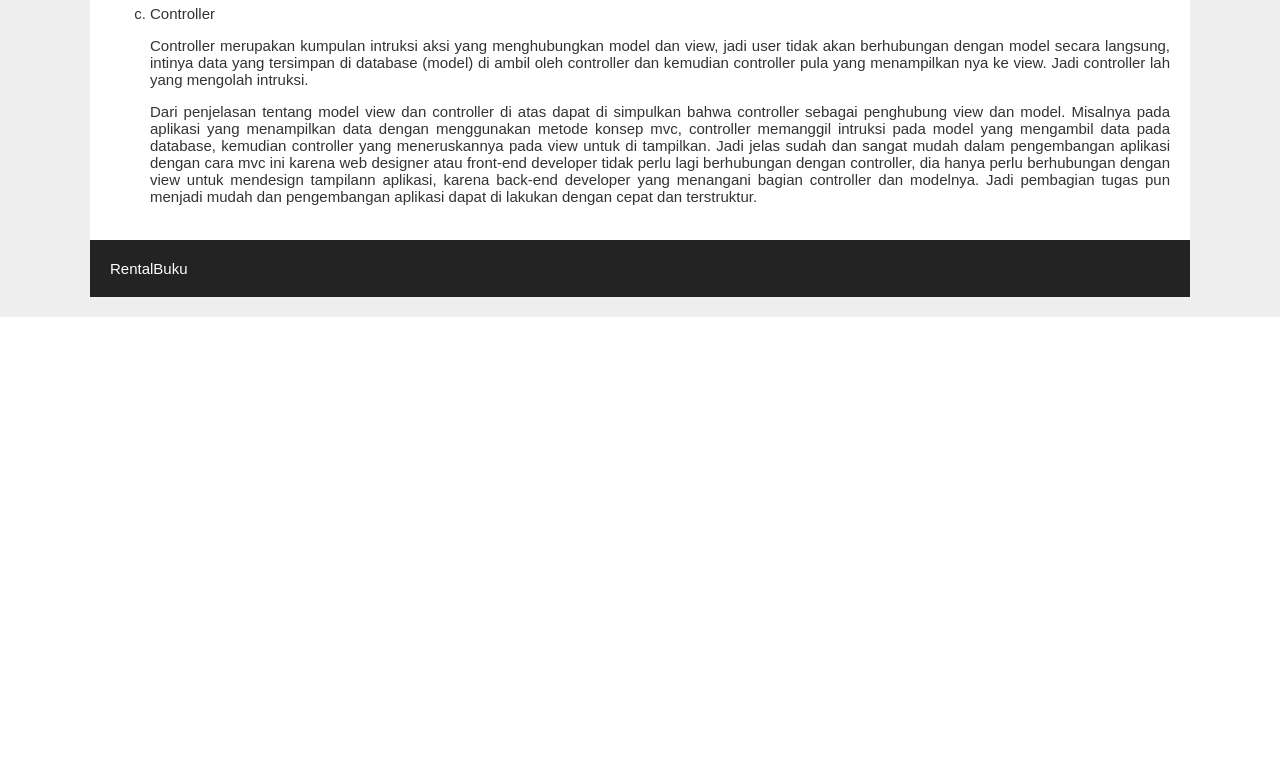
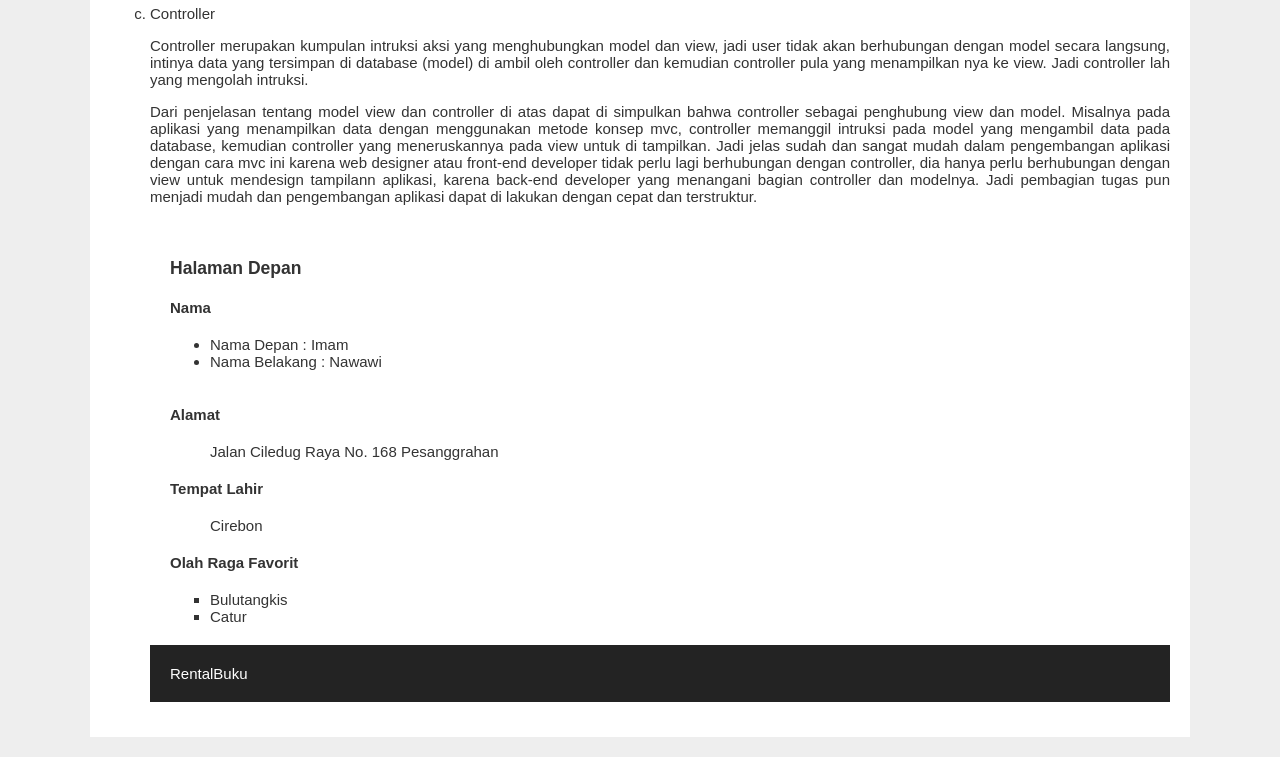
Before and after one commit to Vilayudha/pustaka-booking, a CodeIgniter app: page /vila/index.php/web in a window 1280 px wide. Shown: the part 577-1334 px from the top of the page. Before the commit the page ends 894 px from the top, so only its background shows below. Run offline with CodeIgniter, Linux system fonts and the light colour scheme.

Commit message:
menambah about

```diff
--- a/application/controllers/Web.php
+++ b/application/controllers/Web.php
@@ -10,6 +10,16 @@ class Web extends CI_Controller{
 
     public function index(){
         $data['judul'] = "Halaman Depan";
+        $this->load->view('v_header',$data);
         $this->load->view('v_index',$data);
+        $this->load->view('v_footer' ,$data);
     }
+
+    public function about(){
+        $data['judul'] = "Halaman About";
+        $this->load->view('v_header',$data);
+        $this->load->view('v_about' ,$data);
+        $this->load->view('v_footer' ,$data);
+    }
+
 }
--- /dev/null
+++ b/application/views/v_footer.php
@@ -0,0 +1,6 @@
+        <footer>
+            <a href="http://www.RentalBuku.com">RentalBuku</a>
+        </footer>
+    </div>
+</body>
+</html>
--- /dev/null
+++ b/application/views/v_header.php
@@ -0,0 +1,27 @@
+<!DOCTYPE html>
+<html>
+<head>
+    <meta charset="utf-8">
+    <title>Web Prog II | Merancang Template sederhana dengan
+codeigniter</title>
+    <link rel="stylesheet" type="text/css" href="<?php echo
+base_url() ?>assets/css/stylebuku.css">
+</head>
+<body>
+    <div id="wrapper">
+        <header>
+            <hgroup>
+                <h1>RentalBuku.net</h1>
+                <h3>Membuat Template Sederhana dengan
+CodeIgniter</h3>
+            </hgroup>
+            <nav>
+                <ul>
+                    <li><a href="<?php echo
+base_url().'index.php/web' ?>">Home</a></li>
+                    <li><a href="<?php echo
+base_url().'index.php/web/about' ?>">About</a></li>
+                </ul>
+            </nav>
+            <div class="clear"></div>
+        </header>
--- a/application/views/v_index.php
+++ b/application/views/v_index.php
@@ -1,27 +1,3 @@
-<!DOCTYPE html>
-<html>
-<head>
-    <meta charset="utf-8">
-    <title>Web Prog II | Merancang Template sederhana dengan codeigniter</title>
-    <link rel="stylesheet" type="text/css" href="<?php echo base_url() ?>assets/css/stylebuku.css">
-</head>
-<body>
-    <div id="wrapper">
-        <header>
-            <hgroup>
-                <h1>RentalBuku.net</h1>
-                <h3>Membuat Template Sederhana dengan CodeIgniter</h3>
-            </hgroup>
-            <nav>
-                <ul>
-                    <li><a href="<?php echo
-base_url().'index.php/web' ?>">Home</a></li>
-                    <li><a href="<?php echo
-base_url().'index.php/web/about' ?>">About</a></li>
-                </ul>
-            </nav>
-            <div class="clear"></div>
-        </header>
 <section>
             <h1><?php echo $judul ?></h1>
             <p align='justify'>Pada pengertian codeigniter di atas
@@ -71,10 +47,27 @@ mendesign tampilann aplikasi, karena back-end developer yang
 menangani bagian controller dan modelnya. Jadi pembagian tugas pun
 menjadi mudah dan pengembangan aplikasi dapat di lakukan dengan
 cepat dan terstruktur.</p>
+<section>
+    <h1><?php echo $judul ?></h1>
+    <h4>Nama</h4>
+    <ul type="disc">
+        <li>Nama Depan : Imam</li>
+        <li>Nama Belakang : Nawawi</li>
+    </ul>
+    <br>
+    <h4>Alamat</h4>
+    <ul type="none">
+        <li> Jalan Ciledug Raya No. 168 Pesanggrahan</li>
+    </ul>
+
+    <h4>Tempat Lahir</h4>
+    <ul type="none">
+        <li>Cirebon</li>
+    </ul>
+
+    <h4>Olah Raga Favorit</h4>
+    <ul type="square">
+        <li>Bulutangkis</li>
+        <li>Catur</li>
+    </ul>
 </section>
-        <footer>
-            <a href="http://www.RentalBuku.com">RentalBuku</a>
-        </footer>
-    </div>
-</body>
-</html>
```
Also changed, not shown: application/views/v_about.php (added, +24 -0 lines).
